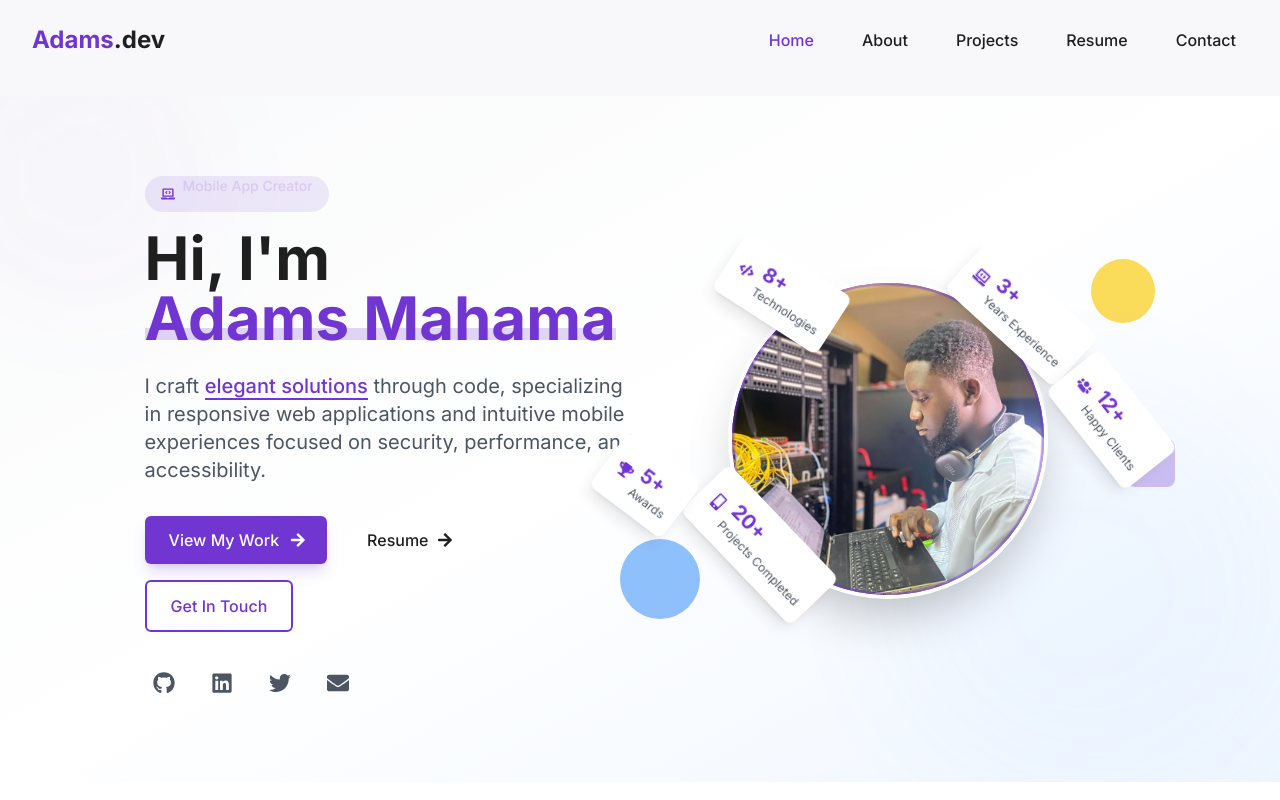
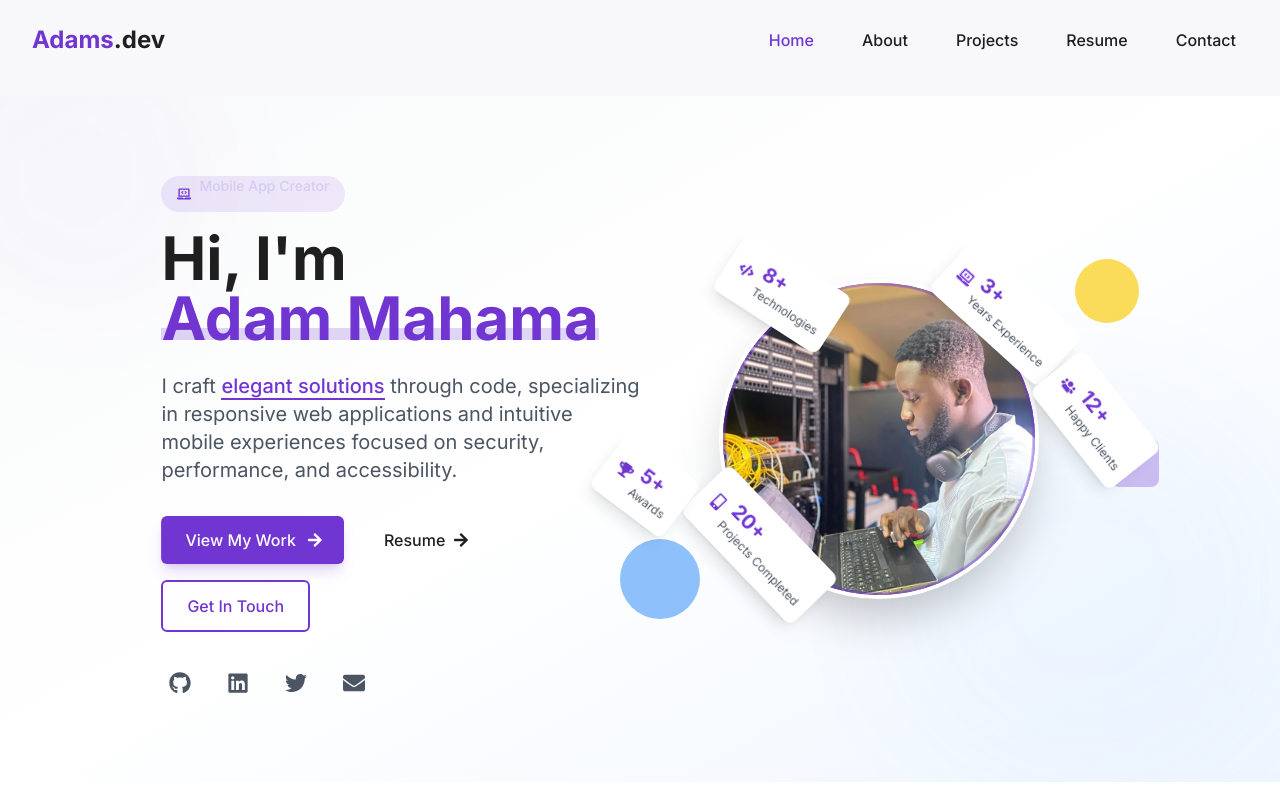
Before and after one commit to GhOsCoDeR/adams-portfolio, a React (Vite) app: page / in a window 1280 px wide. Shown: the top 800 px of the page. Built offline with nearby package versions, Linux system fonts and the light colour scheme.

Commit message:
Replace EmailJS with Formspree for contact form

```diff
--- a/package.json
+++ b/package.json
@@ -9,8 +9,6 @@
     "preview": "vite preview"
   },
   "dependencies": {
-    "@emailjs/browser": "^4.4.1",
-    "emailjs-com": "^3.2.0",
     "framer-motion": "^10.16.1",
     "react": "^18.2.0",
     "react-dom": "^18.2.0",
--- a/src/App.jsx
+++ b/src/App.jsx
@@ -10,7 +10,7 @@ import Resume from './pages/Resume';
 
 function App() {
   useEffect(() => {
-    document.title = 'Adams Mahama | Portfolio';
+    document.title = 'Adam Mahama | Portfolio';
   }, []);
 
   return (
--- a/src/pages/Contact.jsx
+++ b/src/pages/Contact.jsx
@@ -1,10 +1,8 @@
 import { useState, useRef } from 'react';
 import { motion } from 'framer-motion';
 import { FaEnvelope, FaGithub, FaLinkedin, FaTwitter, FaMapMarkerAlt, FaPaperPlane, FaWhatsapp, FaSpinner } from 'react-icons/fa';
-import emailjs from '@emailjs/browser';
 
 const Contact = () => {
-  const form = useRef();
   const [formState, setFormState] = useState({
     name: '',
     email: '',
@@ -26,20 +24,22 @@ const Contact = () => {
     setIsSubmitting(true);
     setFormStatus(null);
 
-    // EmailJS service configuration
-    // You'll need to sign up at https://www.emailjs.com/ and replace these with your actual IDs
-    const serviceId = 'service_0uuyx8h';  // Replace with your service ID from EmailJS dashboard
-    const templateId = 'template_hpji666'; // Replace with your template ID from EmailJS dashboard
-    const publicKey = 'K9vDhtyZSeVX0swGO'; // Replace with your public key from EmailJS dashboard
+    try {
+      // Get form data
+      const form = e.target;
+      const formData = new FormData(form);
 
-    try {
-      await emailjs.sendForm(
-        serviceId,
-        templateId,
-        form.current,
-        publicKey
-      );
+      // Submit to Formspree
+      const response = await fetch(form.action, {
+        method: form.method,
+        body: formData,
+        headers: {
+          Accept: 'application/json'
+        }
+      });
 
+      if (response.ok) {
+        // Form submitted successfully
         setFormStatus('success');
         setFormState({
           name: '',
@@ -47,8 +47,11 @@ const Contact = () => {
           subject: '',
           message: ''
         });
+      } else {
+        throw new Error('Form submission failed');
+      }
     } catch (error) {
-      console.error('Email sending failed:', error);
+      console.error('Error submitting form:', error);
       setFormStatus('error');
     } finally {
       setIsSubmitting(false);
@@ -146,8 +149,8 @@ const Contact = () => {
                   <ContactInfoItem
                     icon={<FaWhatsapp />}
                     title="WhatsApp"
-                    content="+233 24 696 0570" /* Replace with your actual number */
-                    link="https://wa.me/233246960570" /* Replace with your actual WhatsApp link */
+                    content="+233 24 696 0570"
+                    link="https://wa.me/233246960570"
                   />
 
                   <ContactInfoItem
@@ -203,7 +206,11 @@ const Contact = () => {
               <div className="bg-white rounded-xl shadow-md p-8 border border-gray-100">
                 <h2 className="text-2xl font-bold mb-6">Send Me a Message</h2>
 
-                <form ref={form} onSubmit={handleSubmit}>
+                <form
+                  onSubmit={handleSubmit}
+                  action="https://formspree.io/f/xgvaeavq"
+                  method="POST"
+                >
                   <div className="grid grid-cols-1 md:grid-cols-2 gap-6 mb-6">
                     <div>
                       <label htmlFor="name" className="block mb-2 font-medium">
@@ -269,6 +276,9 @@ const Contact = () => {
                       placeholder="Your message here..."
                     ></textarea>
                   </div>
+
+                  {/* Hidden field for Formspree to identify form submission */}
+                  <input type="hidden" name="_subject" value={`New contact from portfolio: ${formState.subject}`} />
 
                   {formStatus === 'success' && (
                     <motion.div
--- a/src/pages/Home.jsx
+++ b/src/pages/Home.jsx
@@ -95,7 +95,7 @@ const Home = () => {
                 transition={{ delay: 0.5, duration: 0.8 }}
               >
                 Hi, I'm <span className="text-primary relative inline-block">
-                  Adams Mahama
+                  Adam Mahama
                   <motion.span
                     className="absolute bottom-2 left-0 w-full h-3 bg-primary/20 -z-10"
                     initial={{ width: 0 }}
@@ -228,7 +228,7 @@ const Home = () => {
                   {/* Profile image */}
                   <img
                     src="/images/profile/profile.jpeg"
-                    alt="Adams Mahama"
+                    alt="Adam Mahama"
                     className="w-full h-full object-cover"
                   />
                 </motion.div>
--- a/src/pages/Resume.jsx
+++ b/src/pages/Resume.jsx
@@ -43,7 +43,7 @@ const Resume = () => {
               >
                 <div className="flex flex-col items-center justify-center mb-4">
                   <FaDownload className="text-4xl text-primary mb-3" />
-                  <h3 className="text-lg font-semibold">Adams Mahama - Resume</h3>
+                  <h3 className="text-lg font-semibold">Adam Mahama - Resume</h3>
                   <p className="text-sm text-gray-500 mt-1">Click to view the full resume</p>
                 </div>
                 <div className="bg-gray-100 p-4 rounded-lg text-left">
@@ -60,7 +60,7 @@ const Resume = () => {
             <div className="p-8 border-b border-gray-200">
               <div className="flex flex-col md:flex-row md:items-center justify-between">
                 <div>
-                  <h2 className="text-2xl font-bold">Adams Mahama</h2>
+                  <h2 className="text-2xl font-bold">Adam Mahama</h2>
                   <p className="text-lg text-gray-600">Frontend & Mobile Developer</p>
                 </div>
                 <div className="mt-4 md:mt-0 space-y-1 text-gray-700">
```
Also changed, not shown: 1 other file (tests, documents, lock files or other folders). Lines whose indentation alone changed are shown as unchanged.
